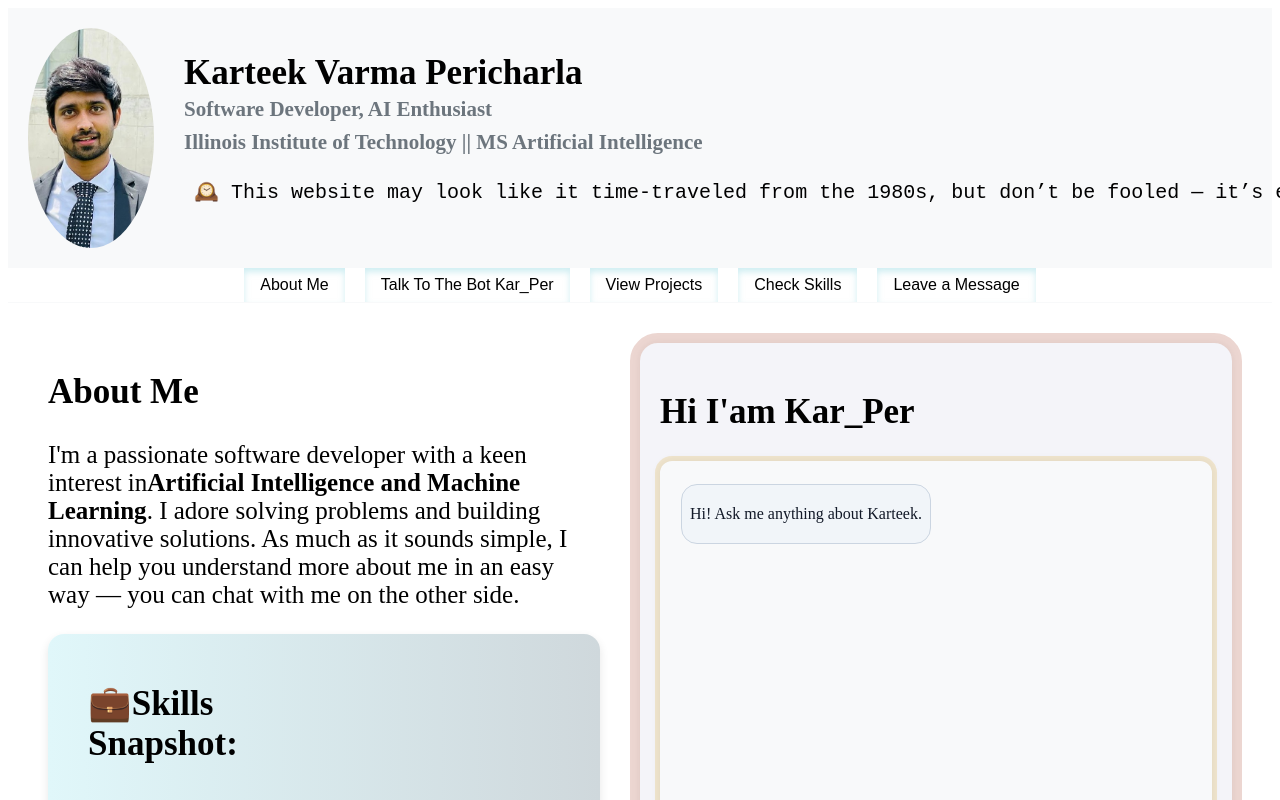
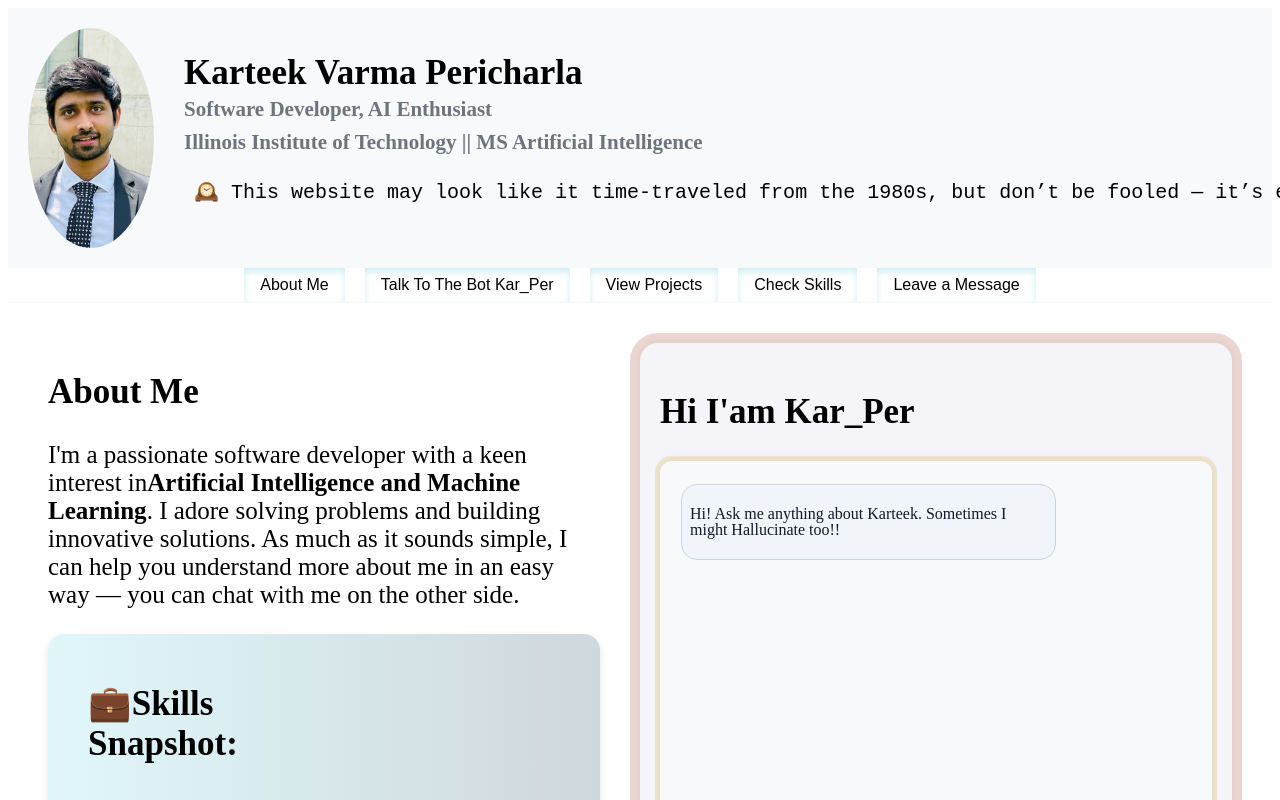
Before and after one commit to karteekvarma/my-site, a React (Vite) app in the folder frontend/: page /chat in a window 1280 px wide. Shown: the top 800 px of the page. Built offline with nearby package versions, Linux system fonts and the light colour scheme.

Commit message:
Changges in API after docker changes

```diff
--- a/frontend/src/components/ChatWindow.jsx
+++ b/frontend/src/components/ChatWindow.jsx
@@ -5,7 +5,7 @@ import ChatInput from "./ChatInput";
 
 export default function ChatWindow() {
   const [messages, setMessages] = useState([
-    { role: "bot", text: "Hi! Ask me anything about Karteek." }
+    { role: "bot", text: "Hi! Ask me anything about Karteek. Sometimes I might Hallucinate too!!" }
   ]);
 
   const bottomRef = useRef(null);
```
Also changed, not shown: 1 other file (tests, documents, lock files or other folders).
